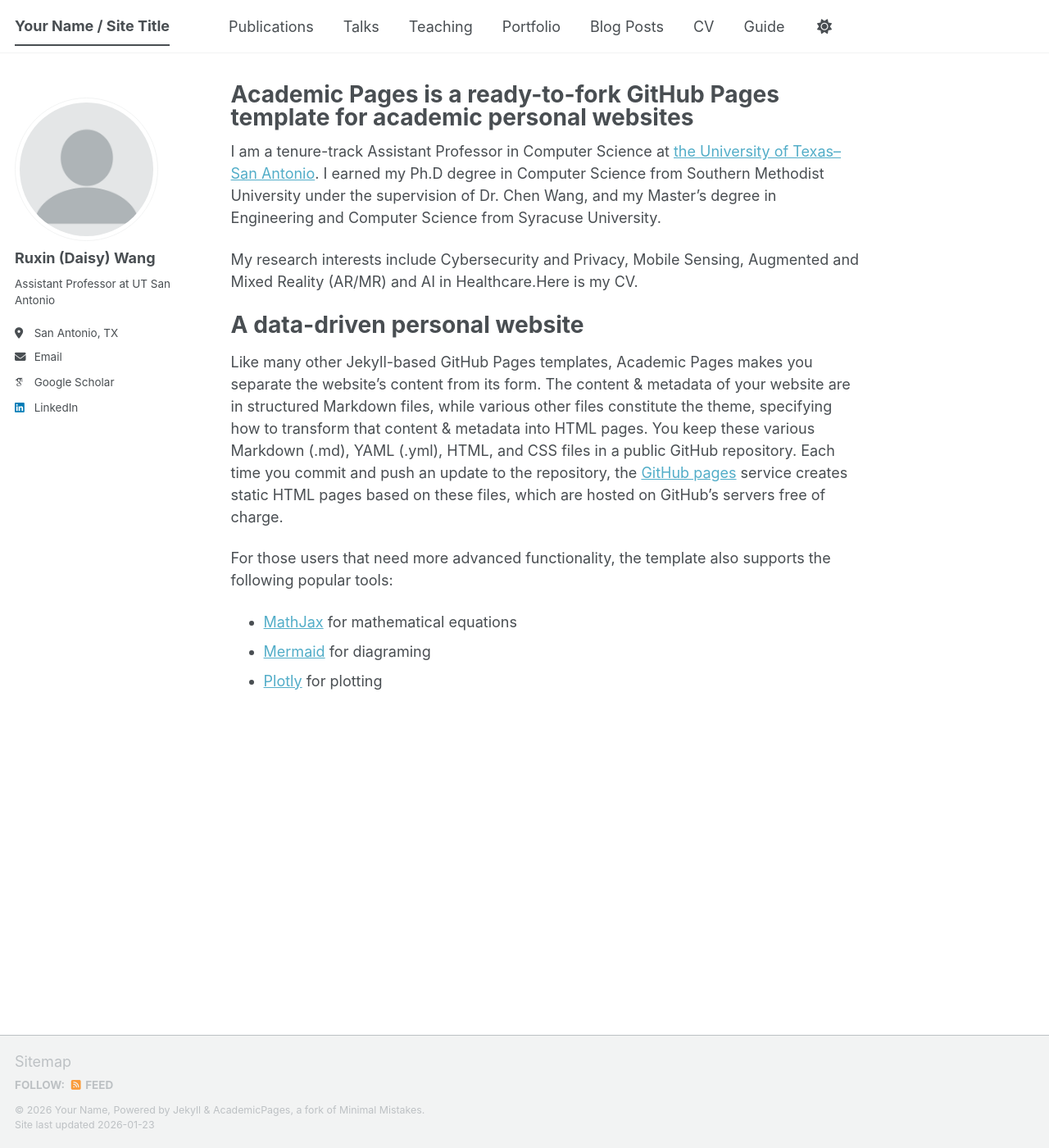
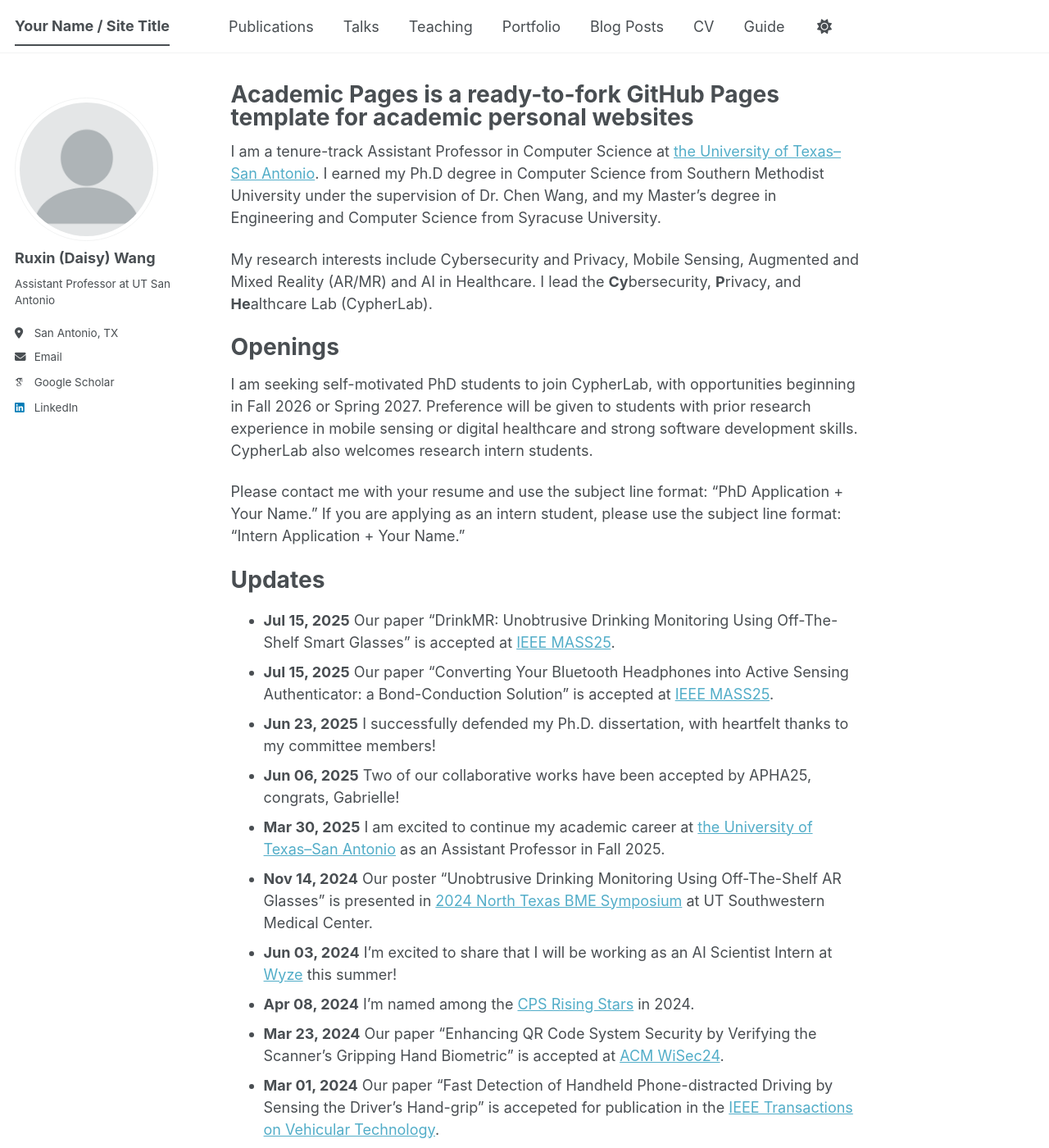
Before and after one commit to DaisyWang00/DaisyWang00.github.io, a Jekyll site: the page built from _pages/about.md, in a window 1280 px wide and 1400 px high. Shown: the whole window at 82% size. Built offline with Jekyll 4.4.1, drawn with Linux system fonts in a browser that asks for light colours; some web fonts are replaced; a script bundle is joined from its source files by our own code; library files that are not in the unit come from our copies.

Commit message:
Update about.md

```diff
--- a/_pages/about.md
+++ b/_pages/about.md
@@ -9,13 +9,24 @@ redirect_from:
 
 I am a tenure-track Assistant Professor in Computer Science at [the University of Texas--San Antonio](https://www.utsa.edu). I earned my Ph.D degree in Computer Science from Southern Methodist University under the supervision of Dr. Chen Wang, and my Master’s degree in Engineering and Computer Science from Syracuse University.
 
-My research interests include Cybersecurity and Privacy, Mobile Sensing, Augmented and Mixed Reality (AR/MR) and AI in Healthcare.Here is my CV.
+My research interests include Cybersecurity and Privacy, Mobile Sensing, Augmented and Mixed Reality (AR/MR) and AI in Healthcare. I lead the **Cy**bersecurity, **P**rivacy, and **He**althcare Lab (CypherLab).
 
-A data-driven personal website
+Openings
 ======
-Like many other Jekyll-based GitHub Pages templates, Academic Pages makes you separate the website's content from its form. The content & metadata of your website are in structured Markdown files, while various other files constitute the theme, specifying how to transform that content & metadata into HTML pages. You keep these various Markdown (.md), YAML (.yml), HTML, and CSS files in a public GitHub repository. Each time you commit and push an update to the repository, the [GitHub pages](https://pages.github.com/) service creates static HTML pages based on these files, which are hosted on GitHub's servers free of charge.
+I am seeking self-motivated PhD students to join CypherLab, with opportunities beginning in Fall 2026 or Spring 2027. Preference will be given to students with prior research experience in mobile sensing or digital healthcare and strong software development skills. CypherLab also welcomes research intern students.
 
-For those users that need more advanced functionality, the template also supports the following popular tools:
-- [MathJax](https://www.mathjax.org/) for mathematical equations
-- [Mermaid](https://mermaid.js.org/) for diagraming
-- [Plotly](https://plotly.com/javascript/) for plotting
+Please contact me with your resume and use the subject line format: “PhD Application + Your Name.” If you are applying as an intern student, please use the subject line format: “Intern Application + Your Name.”
+
+
+Updates
+======
+- **Jul 15, 2025** Our paper "DrinkMR: Unobtrusive Drinking Monitoring Using Off-The-Shelf Smart Glasses" is accepted at [IEEE MASS25](https://ieeemass2025.github.io/ieeemass2025/).
+- **Jul 15, 2025** Our paper "Converting Your Bluetooth Headphones into Active Sensing Authenticator: a Bond-Conduction Solution" is accepted at [IEEE MASS25](https://ieeemass2025.github.io/ieeemass2025/).
+- **Jun 23, 2025** I successfully defended my Ph.D. dissertation, with heartfelt thanks to my committee members!
+- **Jun 06, 2025** Two of our collaborative works have been accepted by APHA25, congrats, Gabrielle!
+- **Mar 30, 2025** I am excited to continue my academic career at [the University of Texas--San Antonio](https://www.utsa.edu/) as an Assistant Professor in Fall 2025.
+- **Nov 14, 2024** Our poster "Unobtrusive Drinking Monitoring Using Off-The-Shelf AR Glasses" is presented in [2024 North Texas BME Symposium](https://events.utsouthwestern.edu/event/2024-north-texas-biomedical-engineering-symposium) at UT Southwestern Medical Center.
+- **Jun 03, 2024** I'm excited to share that I will be working as an AI Scientist Intern at [Wyze](https://www.wyze.com/) this summer!
+- **Apr 08, 2024** I'm named among the [CPS Rising Stars](https://risingstars.linklab.virginia.edu/2024/index.html) in 2024.
+- **Mar 23, 2024** Our paper "Enhancing QR Code System Security by Verifying the Scanner's Gripping Hand Biometric" is accepted at [ACM WiSec24](https://wisec2024.kaist.ac.kr/).
+- **Mar 01, 2024** Our paper "Fast Detection of Handheld Phone-distracted Driving by Sensing the Driver's Hand-grip" is accepeted for publication in the [IEEE Transactions on Vehicular Technology](https://ieeexplore.ieee.org/xpl/RecentIssue.jsp?punumber=25).
```
